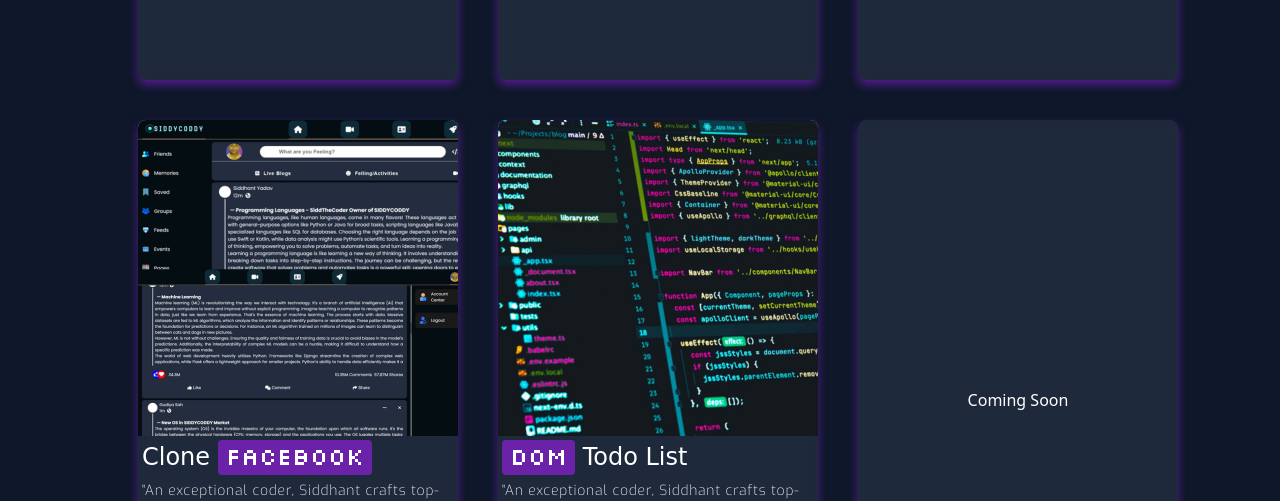
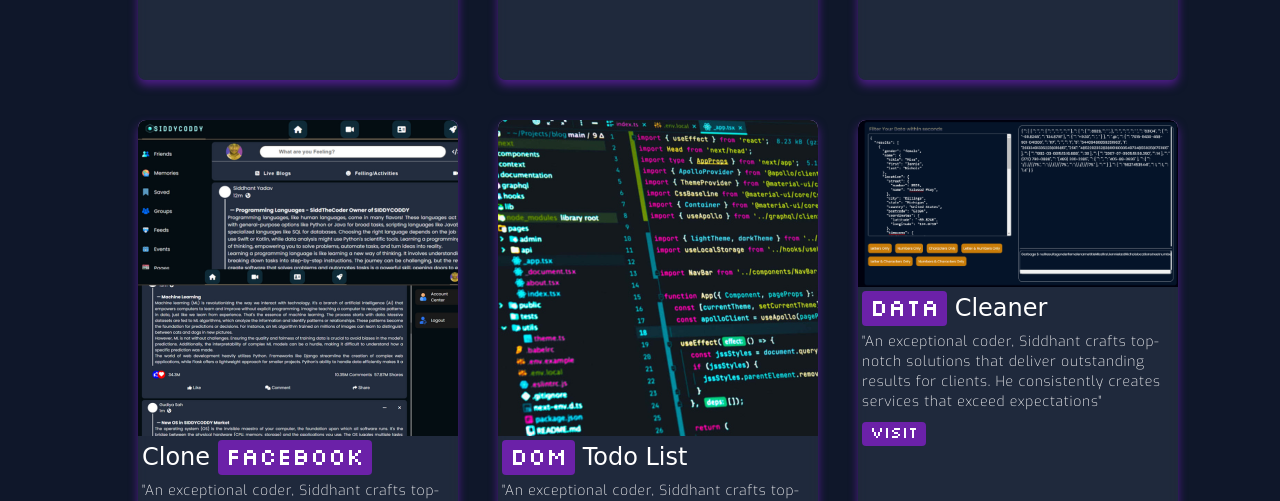
Before and after one commit to SiddTheCoder/Modern-Portfolio, a plain HTML site: page index.html in a window 1280 px wide. Shown: the part 1303-1804 px from the top of the page. Drawn offline with Linux system fonts and the light colour scheme; a web font is replaced by a local one.

Commit message:
New Project data-cleaner Added

```diff
--- a/index.html
+++ b/index.html
@@ -553,6 +553,32 @@
 
       </div>
       <!-- Card Ends Here -->
+     <!-- Card Starts Here -->
+      <div id="card"
+            class="card relative w-80 h-[70vh] backdrop-blur-sm bg-slate-600/30 rounded-lg flex flex-col overflow-hidden shadow-lg">
+            <div id="gloss" class="gloss rounded-full"></div>
+            <!-- Gloss effect element -->
+            <!-- Card image section -->
+            <div class="w-full h-78 bg-purple-400 overflow-hidden">
+              <img class="grayscale-1 transition-all ease-in-out duration-500 hover:scale-110 hover:-rotate-6"
+                src="asset/data-cleaner.png" alt="JavaScript Image" />
+            </div>
+            <!-- Card content -->
+            <div class="p-1 font-happyMonkey text-2xl">
+              <span class="bg-purple-800 text-white rounded pb-1 px-2 font-silkscreen">Data</span>
+              Cleaner
+            </div>
+            <!-- Card description -->
+            <p class="p-1 font-exo font-extralight tracking-wider text-sm">
+              "An exceptional coder, Siddhant crafts top-notch solutions that deliver outstanding results for clients. He consistently creates services that exceed expectations"
+            </p>
+            <!-- Card button -->
+            <div class="p-1">
+              <a href="https://siddthecoder.github.io/Data-Filterer/"><span class="bg-purple-800 text-white rounded pb-1 px-2 font-silkscreen hover:px-10 ease-in-out transition-all duration-300">Visit</span></a>
+            </div>
+
+      </div>
+      <!-- Card Ends Here -->
 
       <!-- Card Starts Here -->
       <div id="card"
```
Also changed, not shown: asset/data-cleaner.png (added).
